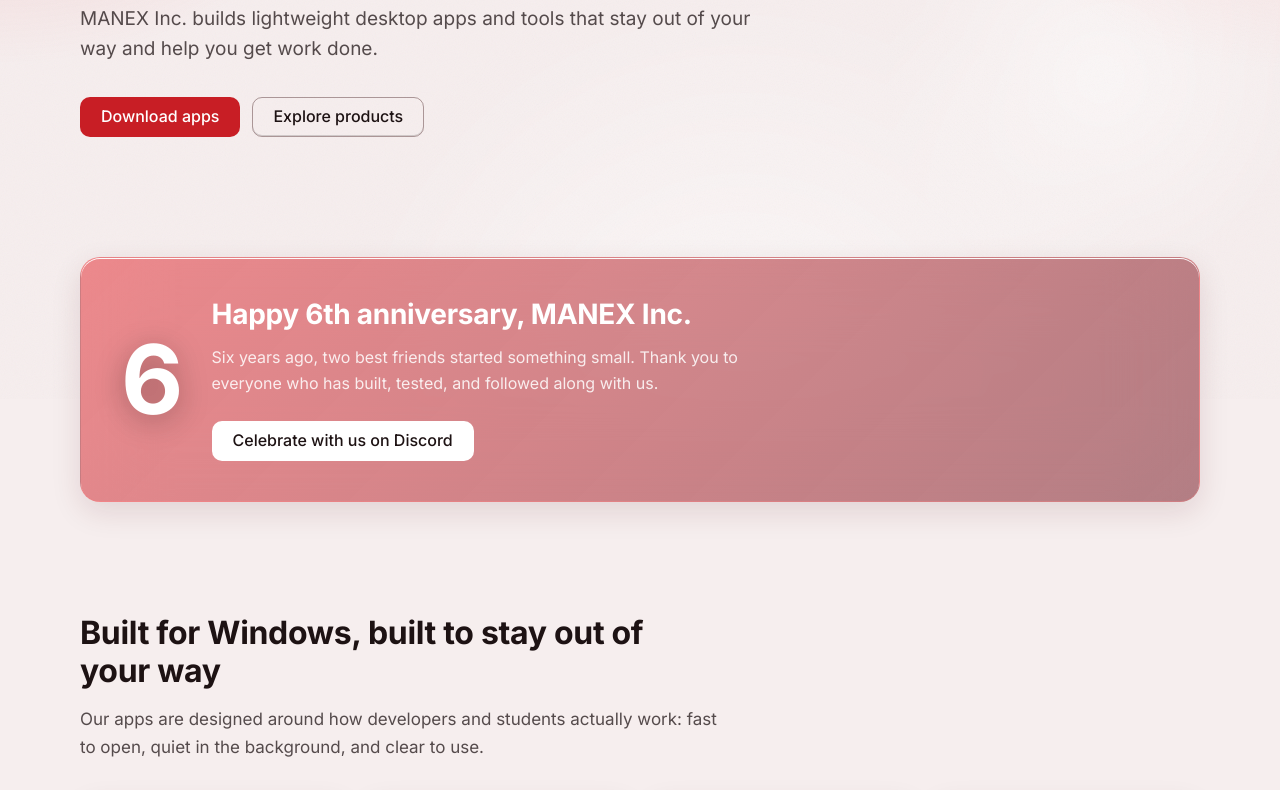
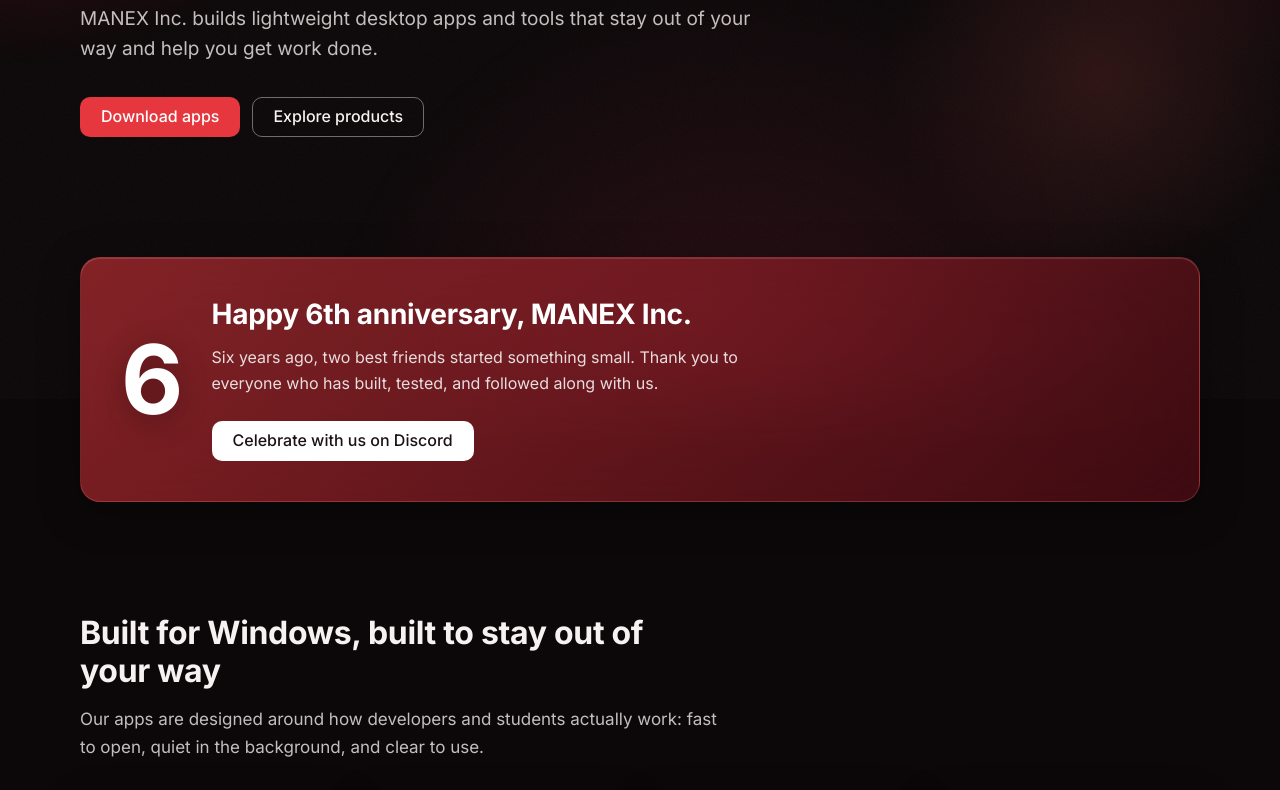
Before and after one commit to MANEX-Inc/website, a plain HTML site: page index.html in a window 1280 px wide. Shown: the part 401-1191 px from the top of the page. Drawn offline with Linux system fonts and the light colour scheme.

Commit message:
Remove light theme styles and update .note class
Removed light color scheme styles and adjusted the .note class.

```diff
--- a/assets/styles.css
+++ b/assets/styles.css
@@ -26,31 +26,6 @@
   --font: "Inter", "Segoe UI Variable Text", "Segoe UI", system-ui, -apple-system, sans-serif;
   --display: "Inter", "Segoe UI Variable Display", "Segoe UI", system-ui, -apple-system, sans-serif;
   --mono: "Cascadia Mono", "Cascadia Code", Consolas, ui-monospace, monospace;
-}
-
-@media (prefers-color-scheme: light) {
-  :root {
-    color-scheme: light;
-    --base: #f6eeee;
-    --text: #1d1213;
-    --text-2: rgba(29, 18, 19, .74);
-    --text-3: rgba(29, 18, 19, .5);
-    --accent: #c81e25;
-    --accent-hover: #e0292f;
-    --accent-soft: rgba(200, 30, 37, .1);
-    --glass: rgba(255, 255, 255, .6);
-    --glass-strong: rgba(255, 252, 252, .8);
-    --fill: rgba(255, 255, 255, .72);
-    --fill-hover: rgba(255, 255, 255, .95);
-    --line: rgba(60, 20, 24, .09);
-    --line-strong: rgba(60, 20, 24, .4);
-    --edge-hi: rgba(255, 255, 255, .95);
-    --shadow: 0 10px 30px rgba(80, 20, 28, .12);
-    --mica-1: rgba(230, 60, 66, .3);
-    --mica-2: rgba(255, 170, 170, .35);
-    --mica-3: rgba(255, 255, 255, .6);
-    --mica-4: rgba(255, 255, 255, .5);
-  }
 }
 
 *, *::before, *::after { box-sizing: border-box; }
@@ -250,7 +225,7 @@ main > section.alt {
 }
 .when { color: var(--text-3); font-size: 14px; font-variant-numeric: tabular-nums; }
 .what { font-weight: 600; font-size: 16px; color: var(--text); }
-.note { color: var(--text-2); font-size: 14px; }
+.note { display: block; margin-top: 4px; color: var(--text-2); font-size: 14px; }
 
 /* ---------- Download apps ---------- */
 .apps {
```
